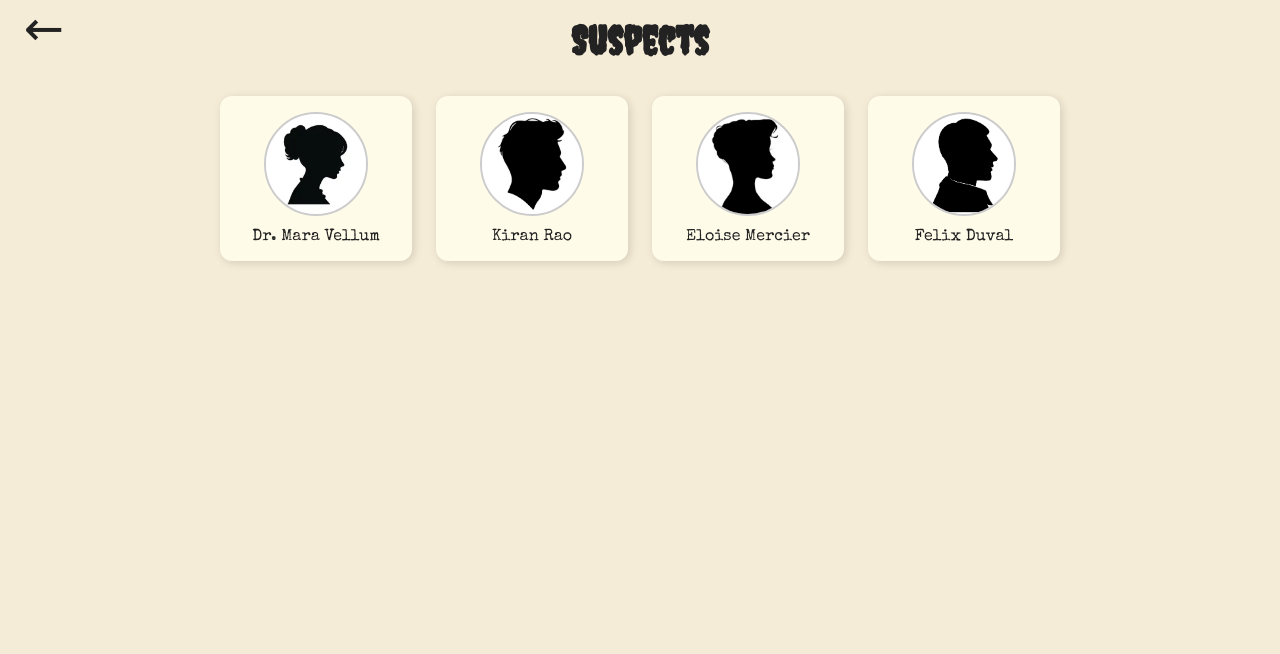
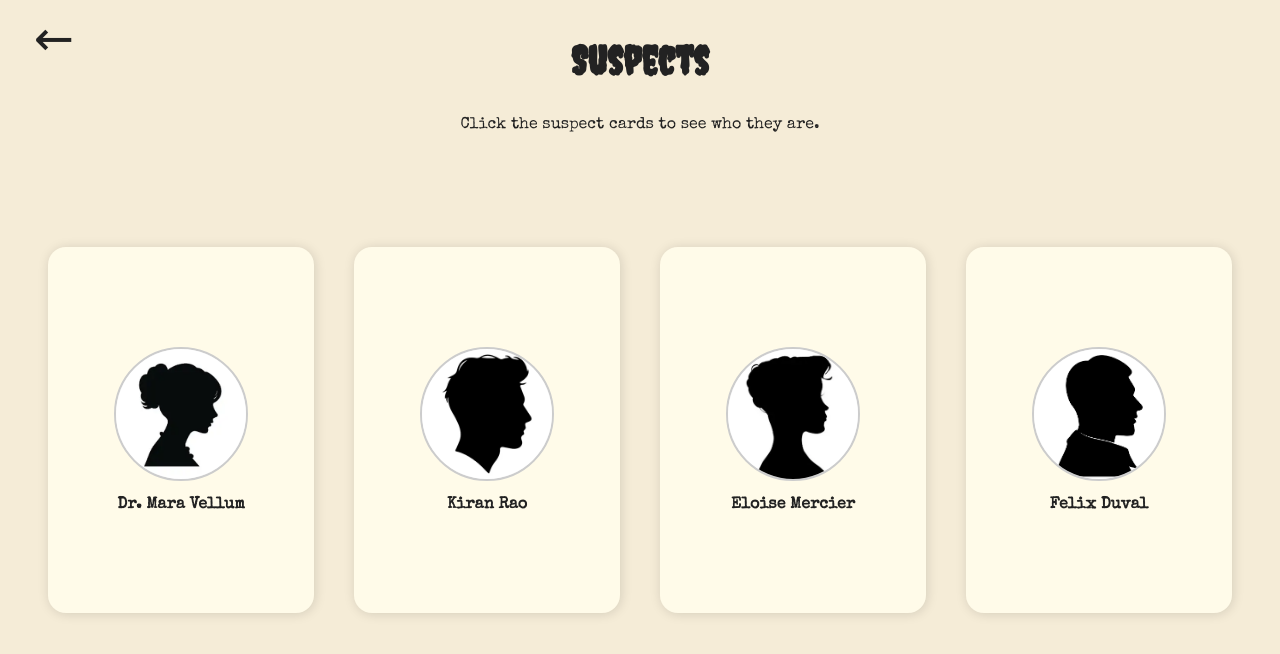
Before and after one commit to keerthi-balaji/murder-mystery-game, a plain HTML site: page Cases/Case1/suspects.html in a window 1280 px wide. Drawn offline with nearby package versions, Linux system fonts and the light colour scheme.

Commit message:
finalized suspect screen

```diff
--- a/Cases/Case1/data/suspects.json
+++ b/Cases/Case1/data/suspects.json
@@ -2,21 +2,21 @@
   {
     "name": "Dr. Mara Vellum",
     "image": "/images/mara.png",
-    "details": "A celebrated but controversial botanist known for her sharp critiques and sharper ambition. Once a collaborator of Dr. Ramaswamy, now a vocal rival. She was seen collecting orchid samples earlier in the Orchid Dome and is rumored to have long envied Leena's fame and accolades."
+    "details": "She’s the kind of woman who never forgets a slight — even one she imagined. Whispers say she once published a rebuttal just to sabotage Leena’s grant. Flowers aren’t the only things she’s dissected."
   },
   {
     "name": "Kiran Rao",
     "image": "/images/kiran.png",
-    "details": "A former student of Dr. Ramaswamy who left her lab under a cloud of academic scandal. Claustrophobic and volatile, Kiran blames Leena for his stalled career. He was spotted near the Greenhouse, still in possession of a deactivated access keycard."
+    "details": "Always pacing, always sweating. He left Leena’s lab under murky circumstances and now lingers around the research wing like a ghost with unfinished business. One too many unanswered emails can break a man."
   },
   {
     "name": "Eloise Mercier",
     "image": "/images/eloise.png",
-    "details": "A wealthy patron and rare orchid collector with significant investments in horticultural patents. Eloise clashed with Dr. Ramaswamy over commercialization ethics. She was last seen reviewing donation logs in the Garden Library during the gala."
+    "details": "Elegance hides many thorns. She bankrolls endangered orchids and expects them to bloom on command. Leena refused to monetize beauty. Eloise? She refused to take no for an answer."
   },
   {
     "name": "Felix Duval",
     "image": "/images/felix.png",
-    "details": "Chief of security for the Solstice Botanical Gardens. Professional and discreet, Felix was secretly involved with Dr. Ramaswamy. Their relationship had recently soured. He was patrolling the Orchid Dome during a mysterious 7-minute camera blackout."
+    "details": "Seen and unseen, loyal and alone. They say he knew every corner of the Dome — and maybe, every corner of her heart. Some say duty kept him close. Others wonder what he was protecting."
   }
 ]
--- a/Cases/Case1/suspects.css
+++ b/Cases/Case1/suspects.css
@@ -1,12 +1,24 @@
 @import url('https://fonts.googleapis.com/css2?family=Creepster&display=swap');
-@import url('https://fonts.googleapis.com/css2?family=Creepster&family=Special+Elite&display=swap');
+@import url('https://fonts.googleapis.com/css2?family=Special+Elite&display=swap');
 
 body {
   background: #f5ecd7;
   font-family: 'Special Elite', cursive, Arial, sans-serif;
   color: #222;
-  margin: 0;
+  margin: 10px;
   padding: 0;
+}
+
+html, body {
+  height: 100%;
+}
+
+.suspects-container {
+  display: flex;
+  justify-content: center;
+  align-items: center;
+  min-height: calc(100vh - 120px);
+  padding-bottom: 2em;
 }
 
 .page-header {
@@ -24,7 +36,17 @@ body {
   left: 50%;
   transform: translateX(-50%);
   margin: 0;
+  margin-top: 0.5em;
 }
+
+.page-body {
+  align-items: left;
+  font-size: 1em;
+  margin-top: 10em;
+  margin-bottom: 10px;
+  font-family: 'Special Elite', cursive;
+  position: absolute;
+ }
 
 .back-arrow {
   position: absolute;
@@ -44,52 +66,86 @@ body {
 }
 
 .suspect-card {
-  width: 160px;
-  padding: 1em;
+  display: inline-block;
+  margin: 0.5em;
+  padding: 0.5em;
   background: #fffbe9;
-  border-radius: 12px;
-  box-shadow: 2px 2px 8px #00000022;
+  border-radius: 18px;
+  box-shadow: 1px 1px 12px #00000022;
   cursor: pointer;
-  text-align: center;
-  transition: transform 0.2s ease, box-shadow 0.2s ease;
-}
-.suspect-card:hover {
-  transform: scale(1.05);
-  box-shadow: 4px 4px 12px #00000030;
+  text-align: justify;
+  width: 250px;
+  height: 350px;
+  perspective: 1200px;
+  vertical-align: top;
+  position: relative;
 }
 
-.suspect-img {
-  width: 100px;
-  height: 100px;
+.suspect-inner {
+  width: 100%;
+  height: 100%;
+  transition: transform 0.6s;
+  transform-style: preserve-3d;
+  position: relative;
+}
+
+.suspect-card.flipped .suspect-inner {
+  transform: rotateY(-180deg);
+}
+
+.suspect-front, .suspect-back {
+  position: absolute;
+  width: 100%;
+  height: 100%;
+  left: 0; top: 0;
+  backface-visibility: hidden;
+  border-radius: 18px;
+  display: flex;
+  flex-direction: column;
+  align-items: center;
+  justify-content: center;
+  box-sizing: border-box;
+  padding: 1em 0.5em;
+}
+
+.suspect-back {
+  background: #fffbe9;
+  transform: rotateY(-180deg);
+  z-index: 2;
+}
+
+.suspect-front {
+  z-index: 1;
+}
+
+.suspect-img-front {
+  width: 130px;
+  height: 130px;
   border-radius: 50%;
   object-fit: cover;
   border: 2px solid #ccc;
   background: #eee;
+  margin: 0 auto 0.5em auto;
+  display: block;
 }
 
-.suspect-card div {
+.suspect-img-back {
+  width: 60px;
+  height: 60px;
+  border-radius: 50%;
+  object-fit: cover;
+  border: 2px solid #ccc;
+  background: #eee;
+  margin: 0 auto 0.5em auto;
+  display: block;
+}
+
+.suspect-name {
   font-family: 'Special Elite', sans-serif;
+  font-weight: bold;
   font-size: 1rem;
   margin-top: 0.5em;
+  margin-bottom: 0;
+  width: 100%;
+  text-align: center;
 }
-
-.overlay {
-  position: fixed;
-  top: 0; left: 0; right: 0; bottom: 0;
-  background: rgba(0,0,0,0.6);
-  display: flex;
-  align-items: center;
-  justify-content: center;
-  z-index: 1000;
-}
-.overlay.hidden {
-  display: none;
-}
-.overlay-content {
-  background: #fffbe9;
-  padding: 2em;
-  border-radius: 10px;
-  min-width: 300px;
-  max-width: 90vw;
-  box-shadow: 0 0 20px #00000044;
-}
--- a/Cases/Case1/suspects.html
+++ b/Cases/Case1/suspects.html
@@ -9,9 +9,12 @@
   <div class="page-header">
     <a href="case1.html" class="back-arrow">&#8592;</a>
     <h1 class="page-title">Suspects</h1>
+    <p class="page-body">Click the suspect cards to see who they are.</p>
   </div>
-  <div id="suspects-list"></div>
-  <div id="overlay" class="overlay hidden"></div>
+  <div class="suspects-container">
+    <div id="suspects-list"></div>
+  </div>
+
   <script src="suspects.js"></script>
 </body>
 </html>
--- a/Cases/Case1/suspects.js
+++ b/Cases/Case1/suspects.js
@@ -1,24 +1,24 @@
-function showOverlay(contentHtml) {
-  const overlay = document.getElementById('overlay');
-  overlay.innerHTML = `<div class="overlay-content">${contentHtml}<br><button onclick="hideOverlay()">Close</button></div>`;
-  overlay.classList.remove('hidden');
-}
-function hideOverlay() {
-  document.getElementById('overlay').classList.add('hidden');
-}
-
 fetch('data/suspects.json')
   .then(res => res.json())
   .then(suspects => {
     const list = document.getElementById('suspects-list');
-    list.innerHTML = suspects.map((sus, i) =>
-      `<div class="suspect-card" onclick="showSuspect(${i})">
-        <img src="${sus.image}" alt="${sus.name}" class="suspect-img"/>
-        <div>${sus.name}</div>
-      </div>`
-    ).join('');
-    window.showSuspect = idx => {
-      const s = suspects[idx];
-      showOverlay(`<h2>${s.name}</h2><p>${s.details}</p>`);
-    };
+    list.innerHTML = suspects.map((sus, i) => `
+      <div class="suspect-card" onclick="flipCard(this)">
+        <div class="suspect-inner">
+          <div class="suspect-front">
+            <img src="${sus.image}" alt="${sus.name}" class="suspect-img-front"/>
+            <div class="suspect-name">${sus.name}</div>
+          </div>
+          <div class="suspect-back">
+            <img src="${sus.image}" alt="${sus.name}" class="suspect-img-back"/>
+            <h3>${sus.name}</h3>
+            <p>${sus.details}</p>
+          </div>
+        </div>
+      </div>
+    `).join('');
   });
+
+function flipCard(card) {
+  card.classList.toggle('flipped');
+}
```
